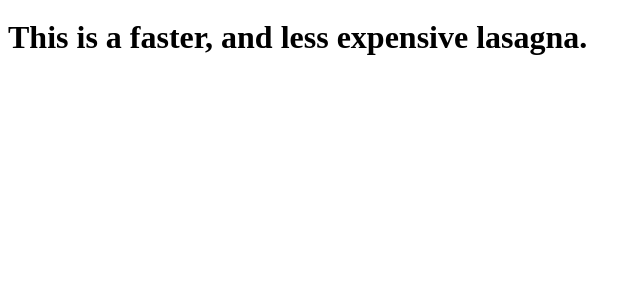
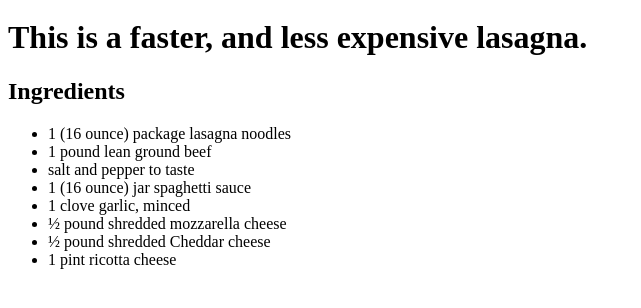
Before and after one commit to AlexJelani/odin-recipes, a plain HTML site: page recipes/lasagna.html in a window 1280 px wide. Shown: the part 422-730 px from the top of the page, without its empty margins (0-641 px from the left). Drawn offline with Linux system fonts and the light colour scheme.

Commit message:
Adde ingredients

```diff
--- a/recipes/lasagna.html
+++ b/recipes/lasagna.html
@@ -16,6 +16,17 @@
         <a href="https://www.allrecipes.com/recipe/19756/brendas-lasagna/">Click on the recipe!</a>
     </p>
     <h1>This is a faster, and less expensive lasagna.</h1>
+    <h2>Ingredients</h2>
+        <ul>
+            <li>1 (16 ounce) package lasagna noodles</li>
+            <li>1 pound lean ground beef</li>
+            <li>salt and pepper to taste</li>
+            <li>1 (16 ounce) jar spaghetti sauce</li>
+            <li>1 clove garlic, minced</li>
+            <li>½ pound shredded mozzarella cheese</li>
+            <li>½ pound shredded Cheddar cheese</li>
+            <li>1 pint ricotta cheese</li>
+        </ul>
 
 </body>
 </html>
```
